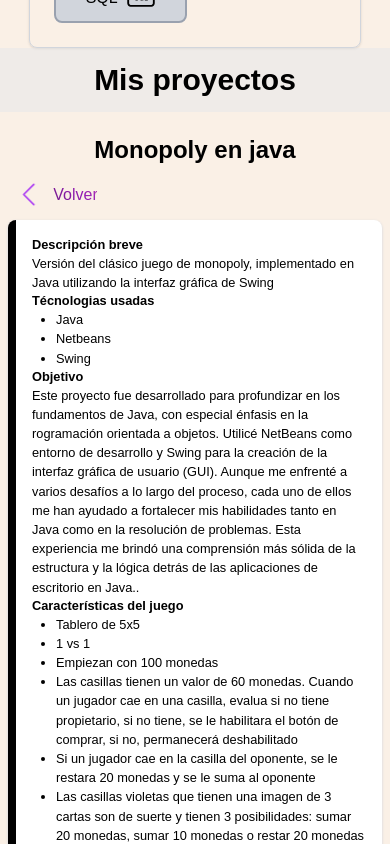
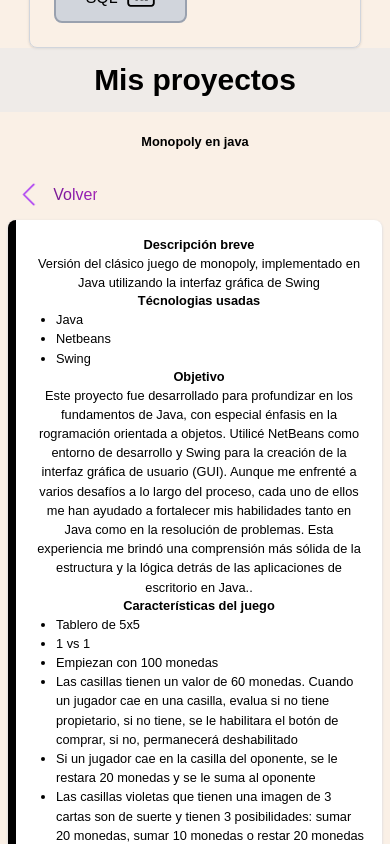
Before and after one commit to vicroix/portafolio-angular, an Angular app: page /details/1 in a window 390 px wide. Shown: the part 800-1644 px from the top of the page. Built offline with nearby package versions, Linux system fonts and the light colour scheme.

Commit message:
portafolio responsive v1.4

```diff
--- a/src/app/details/details.component.css
+++ b/src/app/details/details.component.css
@@ -7,9 +7,11 @@
   }
   .titulo-detalles{
     font-size: 0.8rem;
+    text-align: center;
   }
   .texto-detalles{
     font-size: 0.8rem;
+    text-align: center;
   }
   .lista-detalles{
     font-size: 0.8rem;
--- a/src/app/details/details.component.html
+++ b/src/app/details/details.component.html
@@ -16,7 +16,7 @@
   <!-- Título proyecto -->
   <div class="contenedor-proyecto flex flex-col flex-grow items-center sm:mt-14">
     <div class="h-20">
-      <h3 class="text-[24px] font-bold">{{proyecto?.titulo}}</h3>
+      <h3 class="text-[24px] titulo-detalles font-bold">{{proyecto?.titulo}}</h3>
     </div>
     <div class="grid grid-cols-1 md:grid-cols-1 lg:grid-cols-1 xl:grid-cols-2 gap-1 mb-5 sm:mb-15">
       <!--Descripción proyecto-->
```
